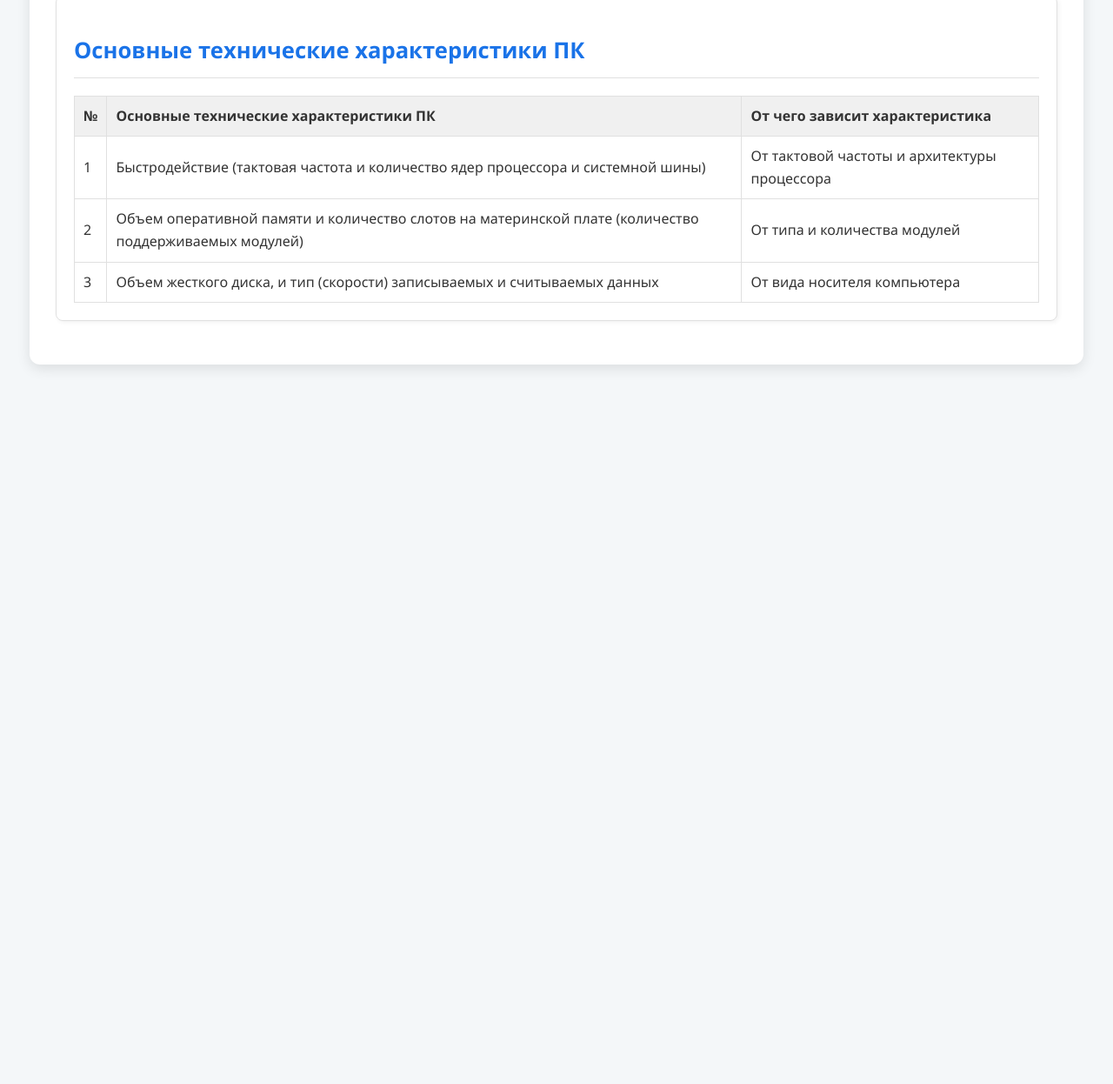
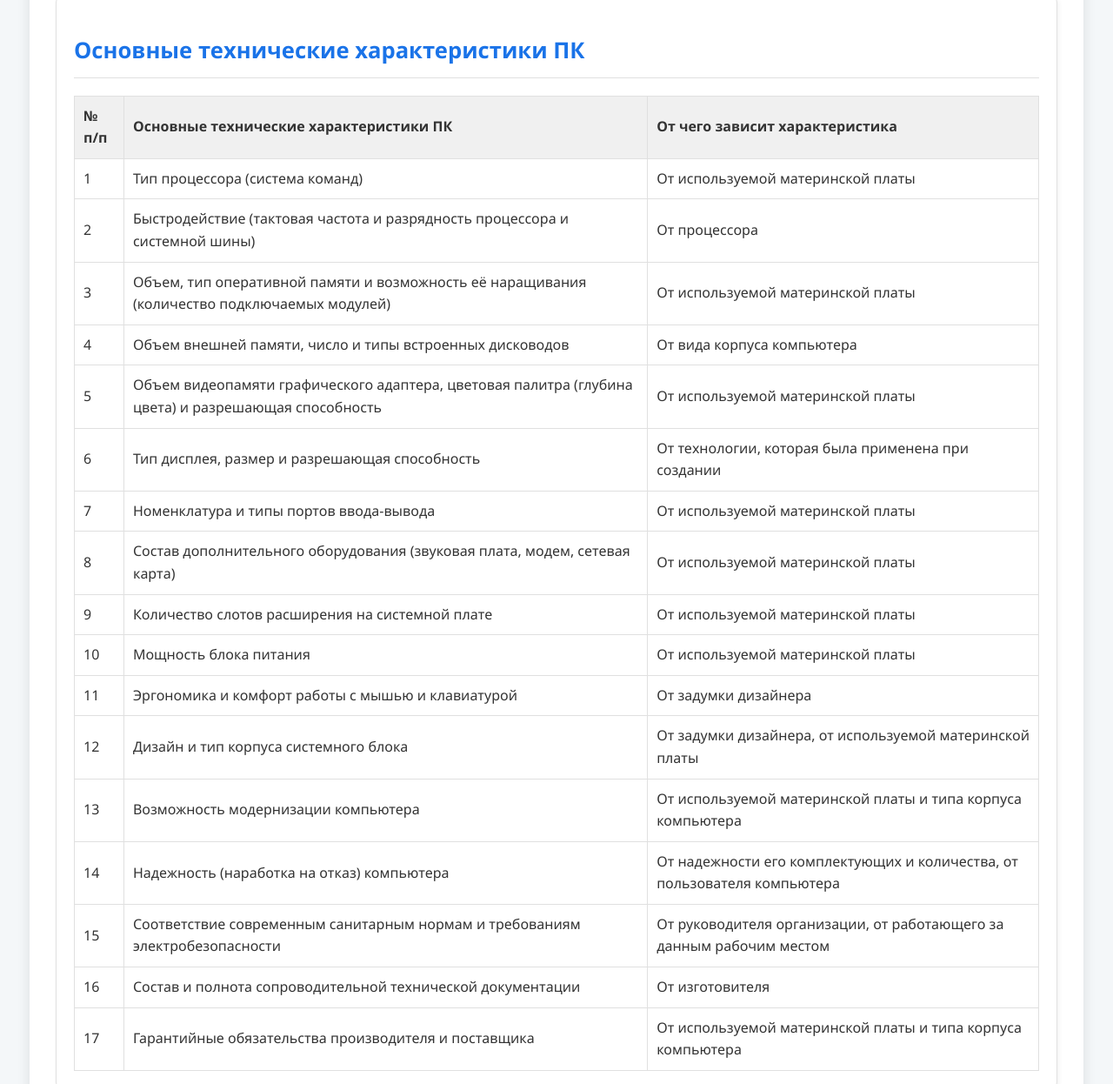
Before and after one commit to gorden-prog/gorden-prog.github.io, a plain HTML site: page characteristics.html in a window 1280 px wide. Shown: the part 261-1507 px from the top of the page at 87% size. Before the commit the page ends 800 px from the top, so only its background shows below. Drawn offline with Linux system fonts and the light colour scheme.

Commit message:
Add files via upload

```diff
--- a/characteristics.html
+++ b/characteristics.html
@@ -14,7 +14,7 @@
     <div class="container">
          <h1 data-text-ru="Основные технические характеристики ПК" data-text-en="Main technical characteristics of a PC">Основные технические характеристики ПК</h1>
           <div class="menu">
-             <a href="index" data-text-ru="Главная" data-text-en="Main">Главная</a>
+             <a href="#" data-text-ru="Главная" data-text-en="Main">Главная</a>
                <a href="software" data-text-ru="Программы" data-text-en="Programs">Программы</a>
             <a href="terms" data-text-ru="Словарь" data-text-en="Dictionary">Словарь</a>
               <a href="structure" data-text-ru="Схема" data-text-en="Scheme">Схема</a>
@@ -25,26 +25,96 @@
               <table>
                 <thead>
                     <tr>
-                         <th data-text-ru="№" data-text-en="№">№</th>
-                        <th data-text-ru="Основные технические характеристики ПК" data-text-en="Main technical characteristics of PC">Основные технические характеристики ПК</th>
-                        <th data-text-ru="От чего зависит характеристика" data-text-en="What does the characteristic depend on">От чего зависит характеристика</th>
+                        <th class="center">№ п/п</th>
+                        <th>Основные технические характеристики ПК</th>
+                        <th>От чего зависит характеристика</th>
                     </tr>
                 </thead>
                 <tbody>
                     <tr>
-                         <td data-text-ru="1" data-text-en="1">1</td>
-                         <td data-text-ru="Быстродействие (тактовая частота и количество ядер процессора и системной шины)" data-text-en="Performance (clock speed and number of processor cores and system bus)">Быстродействие (тактовая частота и количество ядер процессора и системной шины)</td>
-                         <td data-text-ru="От тактовой частоты и архитектуры процессора" data-text-en="From the clock speed and architecture of the processor">От тактовой частоты и архитектуры процессора</td>
+                        <td class="center">1</td>
+                        <td>Тип процессора (система команд)</td>
+                        <td>От используемой материнской платы</td>
                     </tr>
                     <tr>
-                            <td data-text-ru="2" data-text-en="2">2</td>
-                            <td data-text-ru="Объем оперативной памяти и количество слотов на материнской плате (количество поддерживаемых модулей)" data-text-en="The amount of RAM and the number of slots on the motherboard (number of supported modules)">Объем оперативной памяти и количество слотов на материнской плате (количество поддерживаемых модулей)</td>
-                             <td data-text-ru="От типа и количества модулей" data-text-en="From the type and number of modules">От типа и количества модулей</td>
+                        <td class="center">2</td>
+                        <td>Быстродействие (тактовая частота и разрядность процессора и системной шины)</td>
+                        <td>От процессора</td>
                     </tr>
                     <tr>
-                             <td data-text-ru="3" data-text-en="3">3</td>
-                             <td data-text-ru="Объем жесткого диска, и тип (скорости) записываемых и считываемых данных" data-text-en="Hard disk capacity, and type (speed) of recorded and read data">Объем жесткого диска, и тип (скорости) записываемых и считываемых данных</td>
-                               <td data-text-ru="От вида носителя компьютера" data-text-en="From the type of computer carrier">От вида носителя компьютера</td>
+                        <td class="center">3</td>
+                         <td>Объем, тип оперативной памяти и возможность её наращивания (количество подключаемых модулей)</td>
+                         <td>От используемой материнской платы</td>
+                    </tr>
+                    <tr>
+                        <td class="center">4</td>
+                        <td>Объем внешней памяти, число и типы встроенных дисководов</td>
+                         <td>От вида корпуса компьютера</td>
+                    </tr>
+                    <tr>
+                        <td class="center">5</td>
+                         <td>Объем видеопамяти графического адаптера, цветовая палитра (глубина цвета) и разрешающая способность</td>
+                        <td>От используемой материнской платы</td>
+                    </tr>
+                    <tr>
+                        <td class="center">6</td>
+                        <td>Тип дисплея, размер и разрешающая способность</td>
+                        <td>От технологии, которая была применена при создании</td>
+                    </tr>
+                    <tr>
+                        <td class="center">7</td>
+                        <td>Номенклатура и типы портов ввода-вывода</td>
+                        <td>От используемой материнской платы</td>
+                    </tr>
+                     <tr>
+                      <td class="center">8</td>
+                      <td>Состав дополнительного оборудования (звуковая плата, модем, сетевая карта)</td>
+                       <td>От используемой материнской платы</td>
+                  </tr>
+                   <tr>
+                      <td class="center">9</td>
+                      <td>Количество слотов расширения на системной плате</td>
+                      <td>От используемой материнской платы</td>
+                  </tr>
+                   <tr>
+                      <td class="center">10</td>
+                      <td>Мощность блока питания</td>
+                      <td>От используемой материнской платы</td>
+                  </tr>
+                  <tr>
+                      <td class="center">11</td>
+                      <td>Эргономика и комфорт работы с мышью и клавиатурой</td>
+                      <td>От задумки дизайнера</td>
+                  </tr>
+                  <tr>
+                      <td class="center">12</td>
+                      <td>Дизайн и тип корпуса системного блока</td>
+                      <td>От задумки дизайнера, от используемой материнской платы</td>
+                  </tr>
+                  <tr>
+                      <td class="center">13</td>
+                      <td>Возможность модернизации компьютера</td>
+                      <td>От используемой материнской платы и типа корпуса компьютера</td>
+                  </tr>
+                 <tr>
+                      <td class="center">14</td>
+                      <td>Надежность (наработка на отказ) компьютера</td>
+                      <td>От надежности его комплектующих и количества, от пользователя компьютера <br></td>
+                  </tr>
+                   <tr>
+                      <td class="center">15</td>
+                      <td>Соответствие современным санитарным нормам и требованиям электробезопасности</td>
+                      <td>От руководителя организации, от работающего за данным рабочим местом</td>
+                  </tr>
+                  <tr>
+                      <td class="center">16</td>
+                      <td>Состав и полнота сопроводительной технической документации</td>
+                      <td>От изготовителя</td>
+                   </tr>
+                  <tr>
+                     <td class="center">17</td>
+                     <td>Гарантийные обязательства производителя и поставщика</td>
+                     <td>От используемой материнской платы и типа корпуса компьютера</td>
                  </tr>
               </tbody>
           </table>
--- a/style.css
+++ b/style.css
@@ -342,6 +342,7 @@ li {
          padding-left: 20px;
      }
      @media (max-width: 768px) {
+
         .container {
             width: 95%;
             padding: 20px;
```
Also changed, not shown: index.html (+4 -2 lines), software.html (+1 -1 lines). Lines whose indentation alone changed are shown as unchanged.
